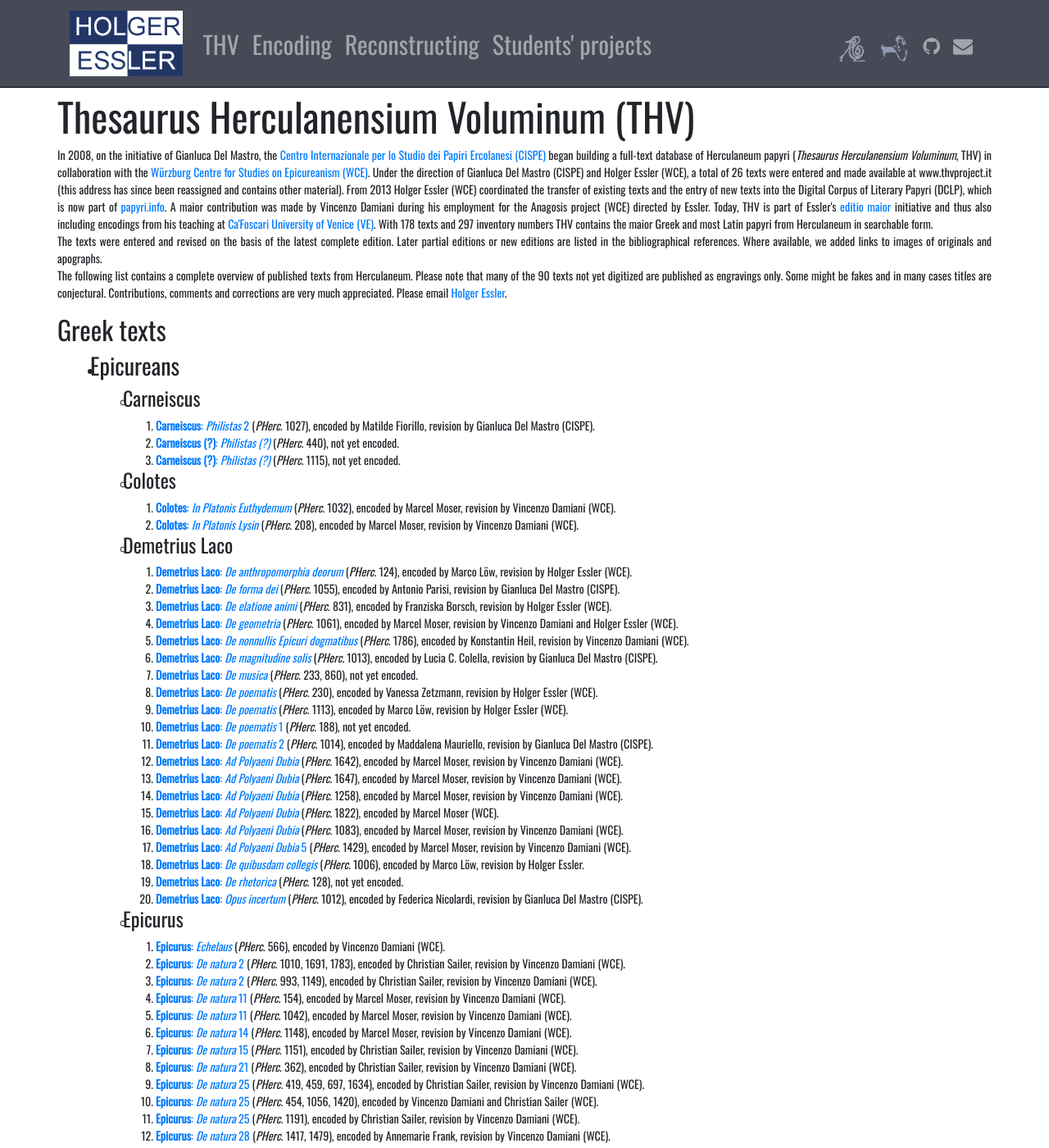
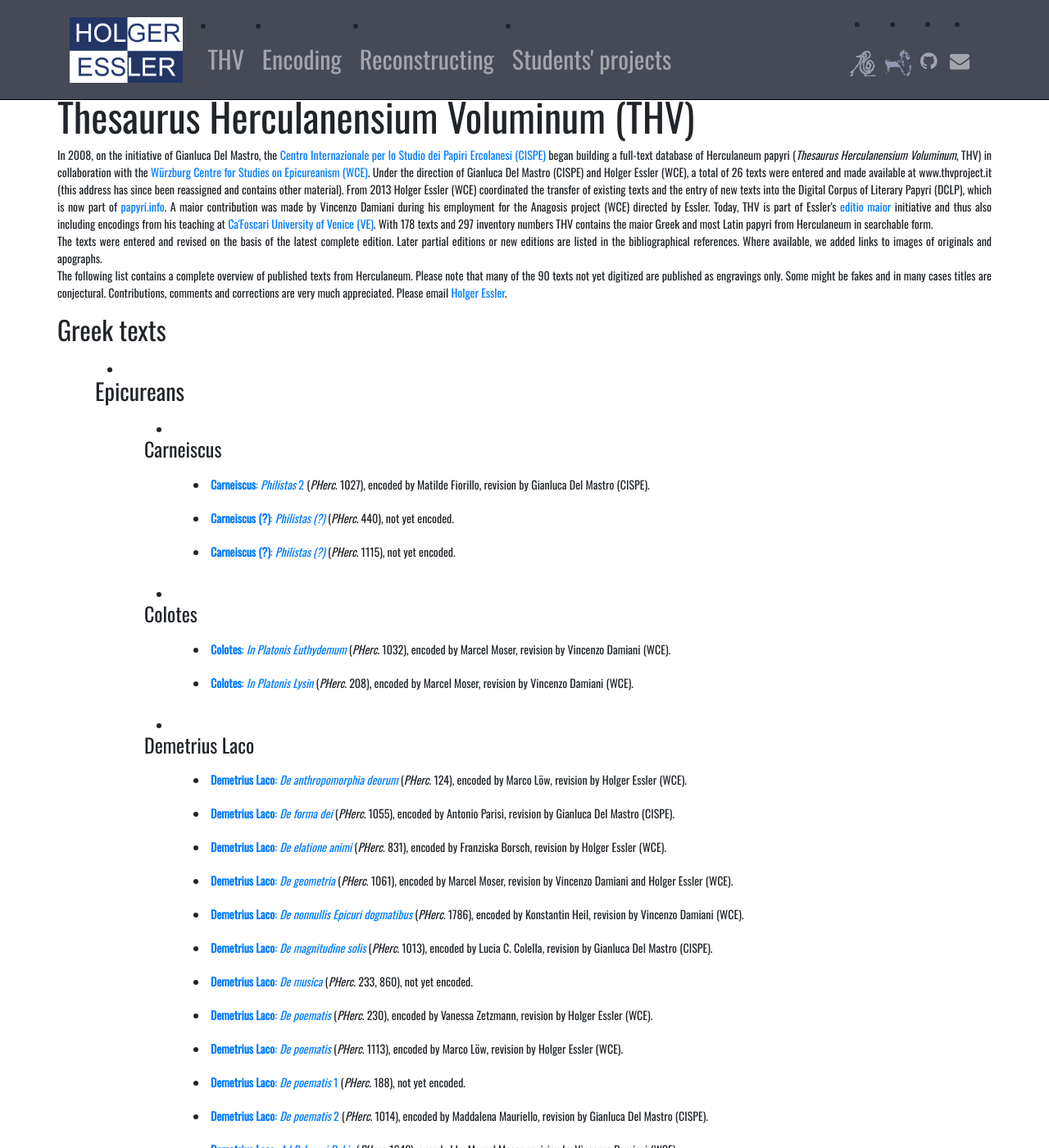
Before and after one commit to HolgerEssler/HolgerEssler.github.io, a Jekyll site: the page built from thv.html, in a window 1280 px wide and 1400 px high. Shown: the whole window at 82% size. Built offline with Jekyll 4.4.1, drawn with Linux system fonts in a browser that asks for light colours; nearby versions of some CDN libraries.

Commit message:
Layout thv.

```diff
--- a/css/main.css
+++ b/css/main.css
@@ -10,7 +10,11 @@
   text-align: justify;
 }
 
-li {
+ul li{
+    list-style-type: disc;
+    list-style-position: inside;
+    padding: 10px 0 10px 20px;
+    text-indent: -1em;
   font-family: 'Open Sans' sans-serif;
   font-size: 14px;
   text-align: left;
--- a/thv.html
+++ b/thv.html
@@ -355,6 +355,8 @@
                 <div class="row">
                   <h3>Stoics</h3>
                 </div>
+                <ul>
+                  <li>
                     <div class="row">
                       <h4>Chrysippus</h4>
                     </div>
@@ -367,6 +369,8 @@
                         <li><a href="https://papyri.info/dclp/59452"><b>Chrysippus</b>: <i>Opus incertum</i> 2</a> (<i>PHerc</i>. 1020), encoded by Konstantin Heil, revision by Vincenzo Damiani and Holger Essler (WCE).</li>
                       </ol>
                     </div>
+                  </li>
+                </ul>
               </li>
               <li>
                 <div class="row">
```
Lines whose indentation alone changed are shown as unchanged.
